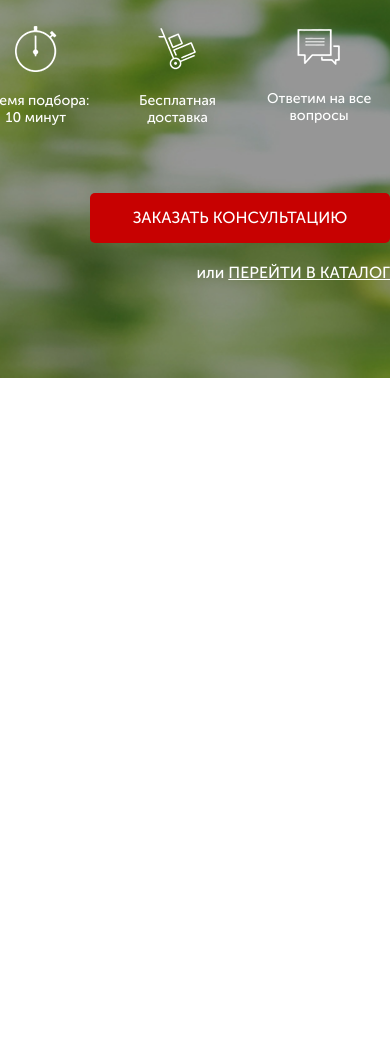
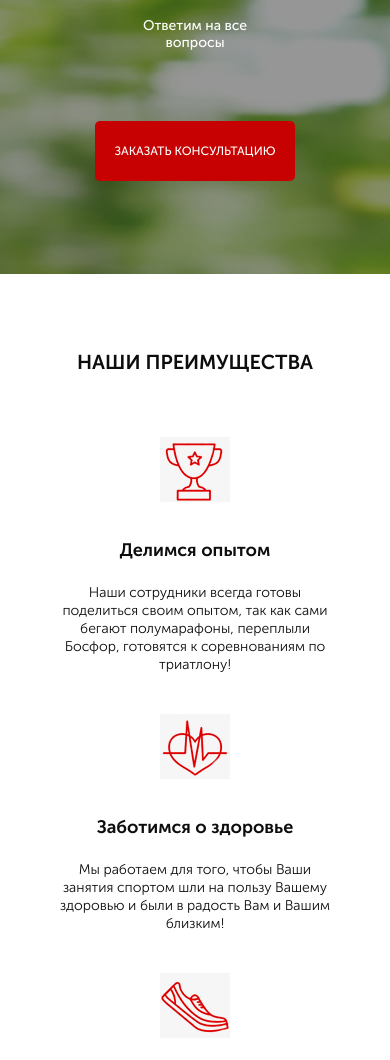
Before and after one commit to dockerstar/RunSmart, a website: page src/index.html in a window 390 px wide. Shown: the part 439-1499 px from the top of the page. Before the commit the page ends 844 px from the top, so only its background shows below. Drawn offline with Linux system fonts and the light colour scheme.

Commit message:
adaptation section(promo,advantages)

```diff
--- a/src/index.html
+++ b/src/index.html
@@ -53,5 +53,28 @@
             </div>
         </div>
     </div>
+
+    <div class="advantages">
+        <div class="container">
+            <div class="advantages__title">НАШИ ПРЕИМУЩЕСТВА</div>
+            <div class="advantages__wrapper">
+                <div class="advantages__item">
+                    <img src="icon/adv_icon_1.png" alt="adv_icon_1">
+                    <div class="advantages__header">Делимся опытом</div>
+                    <div class="advantages__descr">Наши сотрудники всегда готовы поделиться своим опытом, так как сами бегают полумарафоны, переплыли Босфор, готовятся к соревнованиям по триатлону!</div>
+                </div>
+                <div class="advantages__item">
+                    <img src="icon/adv_icon_2.png" alt="adv_icon_2">
+                    <div class="advantages__header">Заботимся о здоровье</div>
+                    <div class="advantages__descr">Мы работаем для того, чтобы Ваши занятия спортом шли на пользу Вашему здоровью и были в радость Вам и Вашим близким!</div>
+                </div>
+                <div class="advantages__item">
+                    <img src="icon/adv_icon_3.png" alt="adv_icon_3">
+                    <div class="advantages__header">Учим бегать</div>
+                    <div class="advantages__descr">Помогаем с обучением правильной технике бега! Дружим с крупнейшей школой бега в России - <span>I LOVE RUNNING</span>.</div>
+                </div>
+            </div>
+        </div>
+    </div>
 </body>
 </html>
--- a/src/sass/base/_media.sass
+++ b/src/sass/base/_media.sass
@@ -0,0 +1,62 @@
+@media ( max-width: 991px  )
+	.header
+		justify-content: space-around
+		&__official
+			display: none
+	.promo
+		&__wrapper
+			align-items: center
+		&__header
+			font-size: 38px
+		&__subheader
+			font-size: 21px
+		&__link
+			display: none
+
+@media ( max-width: 767px  )
+	.promo
+		&__header
+			font-size: 35px
+		&__subheader
+			font-size: 19px
+	.advantages
+		&__title
+			font-size: 27px
+		&__wrapper
+			flex-wrap: wrap
+		&__item
+			width: 300px
+			margin-bottom: 40px
+
+
+@media ( max-width: 575px  )
+	.header
+		&__logo
+			width: 173px
+		&__phone
+			font-size: 11px
+	.button
+		width: 99px
+		height: 32px
+		font-size: 10px
+		&_main
+			margin-top: 30px
+			width: 200px
+			height: 60px
+			font-size: 12px
+	.promo
+		&__header
+			font-size: 22px
+		&__subheader
+			font-size: 13px
+		&__icons
+			margin-top: 30px
+			flex-wrap: wrap
+			width: 300px
+		&__icon
+			margin-bottom: 40px
+	.advantages
+		&__title
+			font-size: 20px
+		&__item
+			width: 270px
--- /dev/null
+++ b/src/sass/blocks/_advantages.sass
@@ -0,0 +1,40 @@
+.advantages
+	min-height: 472px
+	padding: 73px 0 65px 0
+	&__title
+		font-family: MuseoModerno
+		font-style: normal
+		font-weight: 700
+		font-size: 30px
+		text-align: center
+		color: #0D0D0D
+	&__wrapper
+		margin-top: 60px
+		display: flex
+		flex-direction: row
+		justify-content: space-around
+	&__item
+		width: 277px
+		img
+			display: block
+			margin: 0 auto
+	&__header
+		font-family: MuseoModerno
+		font-style: normal
+		font-weight: 700
+		font-size: 18px
+		text-align: center
+		color: #0D0D0D
+		margin-top: 35px
+	&__descr
+		font-family: MuseoModerno
+		font-style: normal
+		font-weight: 300
+		font-size: 14px
+		line-height: 18px
+		text-align: center
+		color: #0D0D0D
+		margin-top: 20px
+		span
+			color: $main_color
+			text-decoration: underline
--- a/src/sass/style.sass
+++ b/src/sass/style.sass
@@ -1,5 +1,5 @@
 @import "base/variables"
-@import "base/media"
+
 
 .container
 	max-width: 950px
@@ -8,3 +8,5 @@
 @import "blocks/promo"
 @import "blocks/header"
 @import "blocks/buttons"
+@import "blocks/advantages"
+@import "base/media"
```
Also changed, not shown: src/css/style.min.css.
